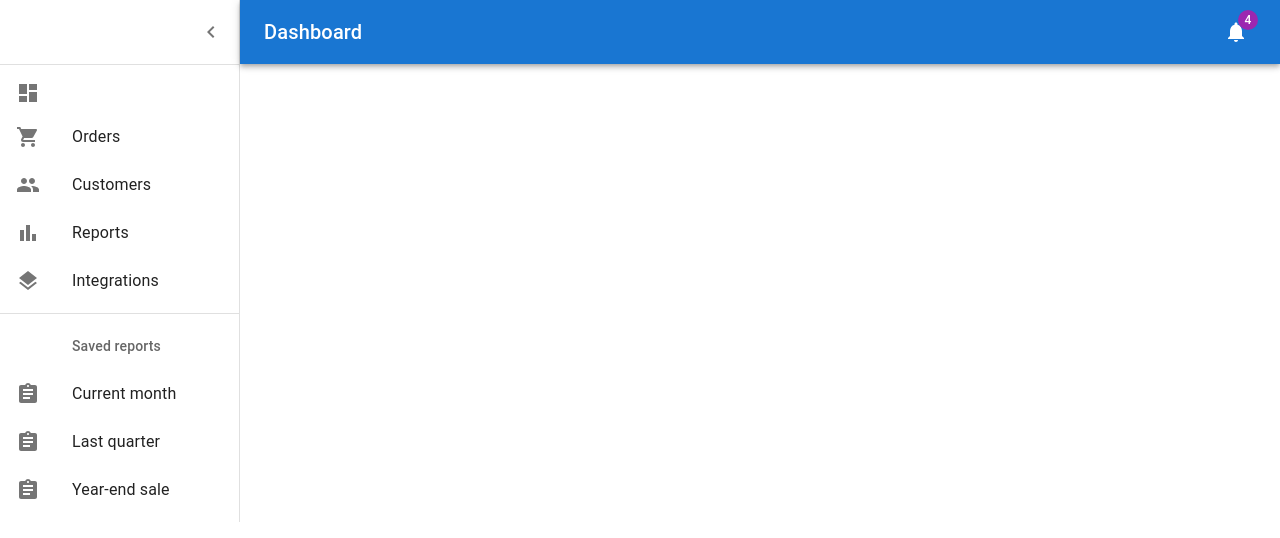
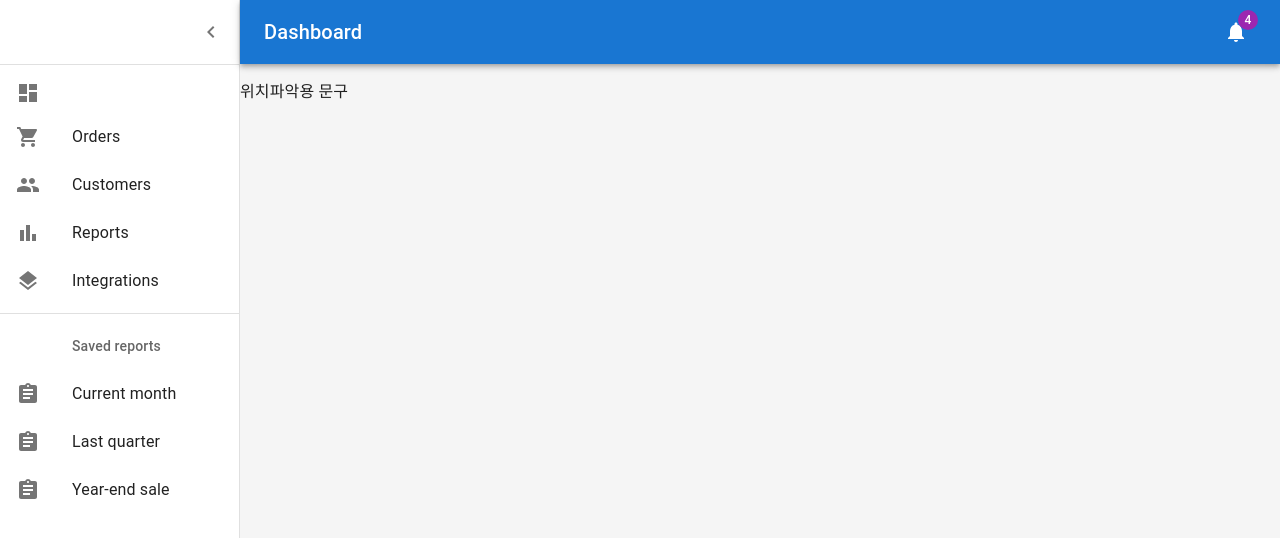
Before and after one commit to cshoon95/my-star, a React (Create React App) app: page /customers in a window 1280 px wide. Shown: the top 538 px of the page. Built offline with nearby package versions, Linux system fonts and the light colour scheme.

Commit message:
[고객관리] 페이지 작업중

```diff
--- a/src/page/customers/Customers.tsx
+++ b/src/page/customers/Customers.tsx
@@ -1,6 +1,28 @@
+// start -- MUI
+import Box from '@mui/material/Box';
+import Toolbar from '@mui/material/Toolbar';
+import Container from '@mui/material/Container';
+import Grid from '@mui/material/Grid';
+import Paper from '@mui/material/Paper';
+// end -- MUI
+
 function Customers() {
     return (
-        <p>asdas1</p>
+        <Box
+            component="main"
+            sx={{
+            backgroundColor: (theme) =>
+                theme.palette.mode === 'light'
+                ? theme.palette.grey[100]
+                : theme.palette.grey[900],
+            flexGrow: 1,
+            height: '100vh',
+            overflow: 'auto',
+            }}
+        >
+        <Toolbar />
+        <p>위치파악용 문구</p>
+        </Box>
     )
 }
 
```
